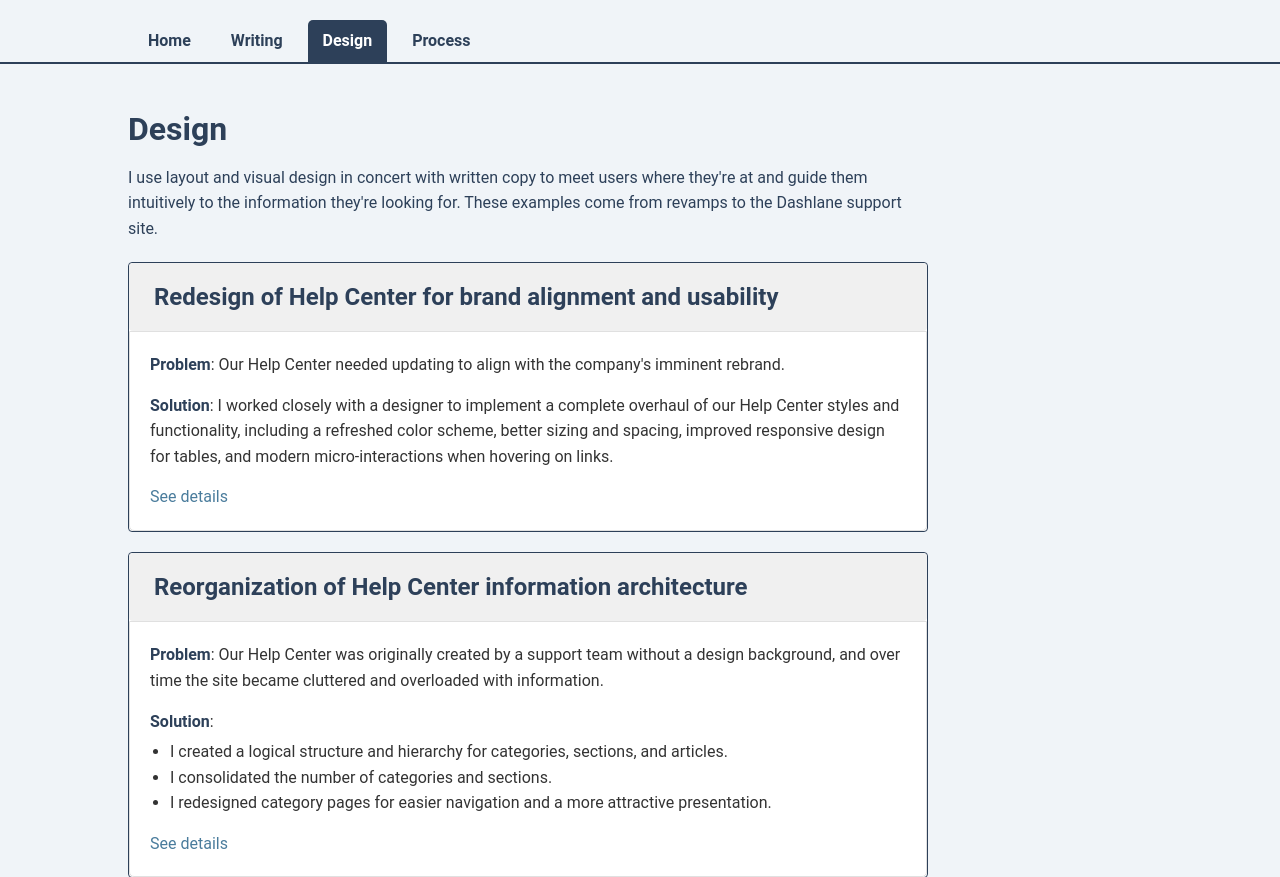
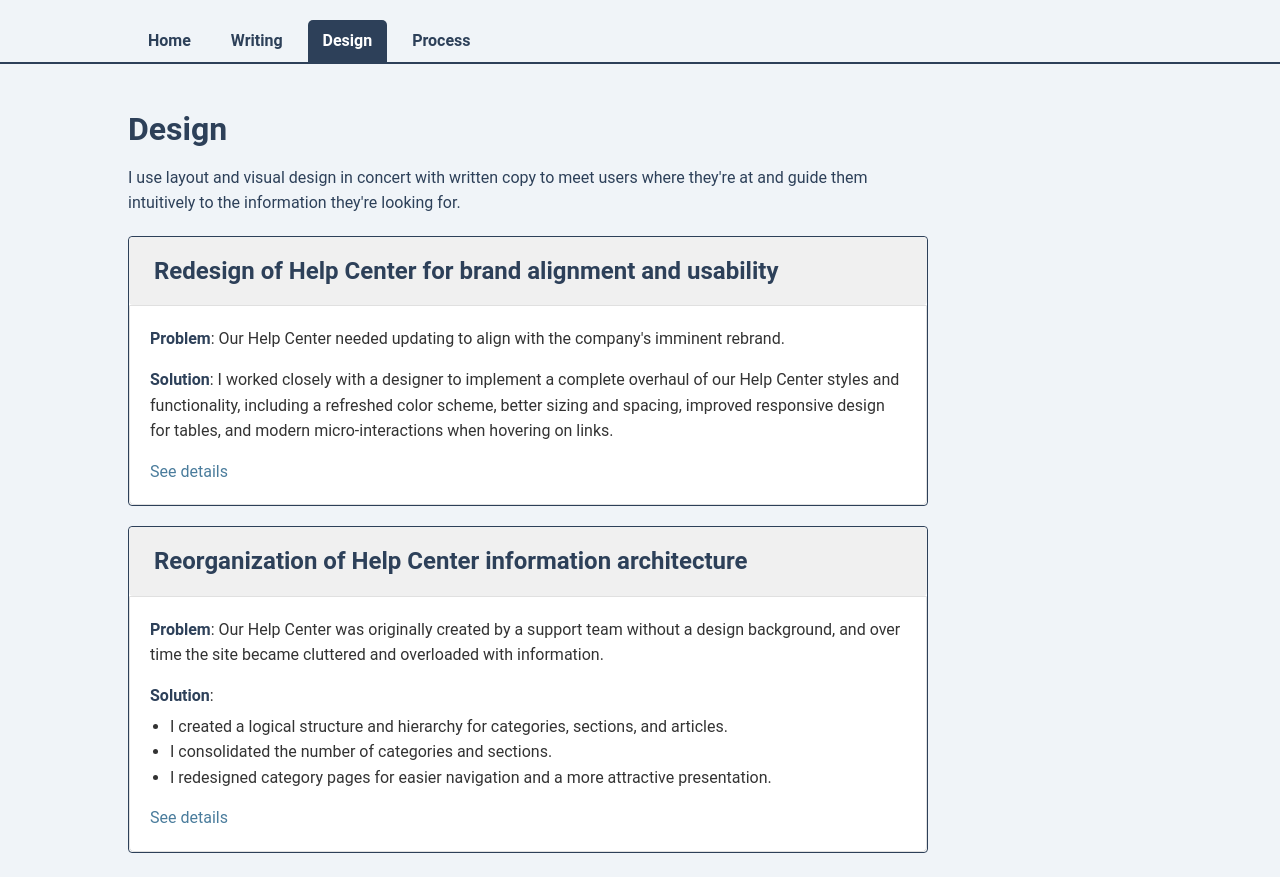
Before and after one commit to Reedcooley/content-design-portfolio, a Flask app: page /design in a window 1280 px wide. Shown: the top 877 px of the page. Run offline with Flask 2, Linux system fonts and the light colour scheme.

Commit message:
Remove sentence

```diff
--- a/templates/design.html
+++ b/templates/design.html
@@ -7,7 +7,7 @@
   <div class="container projects">
     <header>
       <h1>Design</h1>
-      <p>I use layout and visual design in concert with written copy to meet users where they're at and guide them intuitively to the information they're looking for. These examples come from revamps to the Dashlane support site.</p>
+      <p>I use layout and visual design in concert with written copy to meet users where they're at and guide them intuitively to the information they're looking for.</p>
     </header>
 
     <!-- Vertically Stacked Design Projects
```
